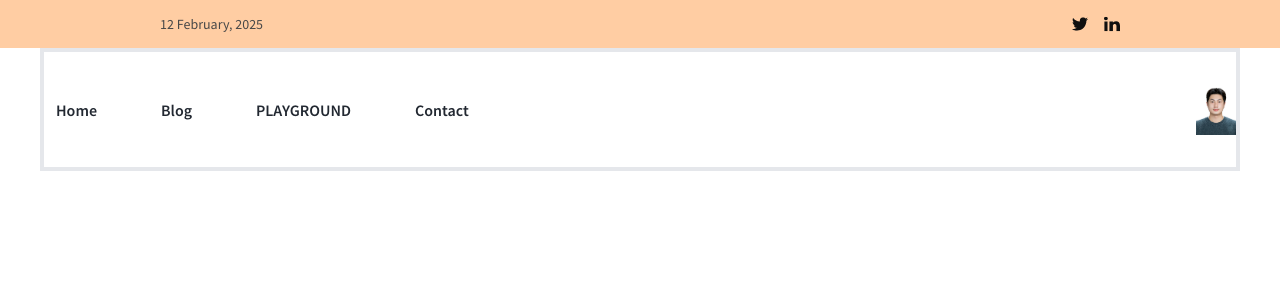
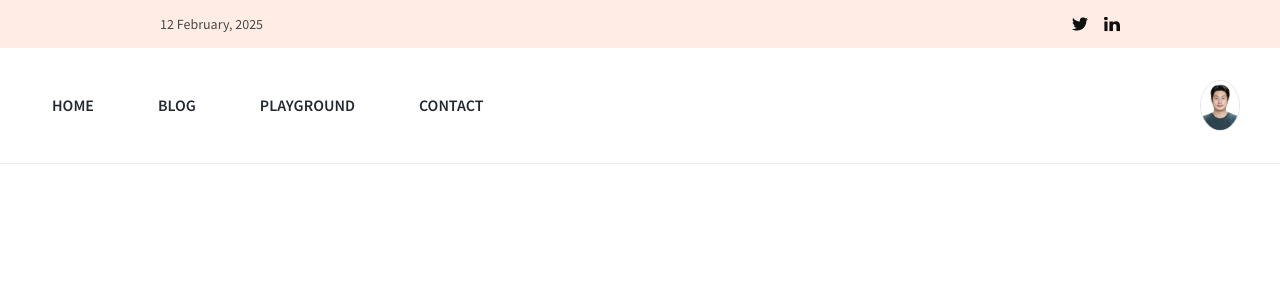
Before and after one commit to developeryyt/my_playground, a Next.js app: page / in a window 1280 px wide. Shown: the top 300 px of the page. Built offline with nearby package versions, Linux system fonts and the light colour scheme.

Commit message:
header 작업중

```diff
--- a/src/components/Profile.tsx
+++ b/src/components/Profile.tsx
@@ -4,12 +4,13 @@ import Image from "next/image";
 const Profile = () => {
 
     return (
-        <div>
+        <div className='rounded-2xl'>
             <Image
                 src={'/image/my_profile.jpg'}
                 alt='my handsome eprofile'
                 width={40}
                 height={40}
+                className='rounded-[50%] border-[1px]'
             />
         </div>
     );
--- a/src/config/routeTable.ts
+++ b/src/config/routeTable.ts
@@ -3,18 +3,18 @@ import {ROUTES} from "@/types";
 export const ROUTES_TABLE: ROUTES[] = [
     {
         id: 0,
-        title: 'Home',
+        title: 'home',
     },
     {
         id: 1,
-        title: 'Blog',
+        title: 'blog',
     },
     {
         id: 2,
-        title: 'PLAYGROUND'
+        title: 'playground'
     },
     {
         id: 3,
-        title: 'Contact'
+        title: 'contact'
     }
 ]
--- a/src/layout/header/Header.tsx
+++ b/src/layout/header/Header.tsx
@@ -8,15 +8,15 @@ const Header = () => {
     return (
         <header className='header'>
             <div className='inner'>
-                <div className='header__top bg-brandcolor pl-40 pr-40'>
-                    <div className='flex justify-between items-center  min-h-12'>
+                <div className='header__top bg-brandcolor2 pl-40 pr-40'>
+                    <div className='flex justify-between items-center min-h-12'>
                         <TodayDates/>
                         <SocialGroup/>
                     </div>
                 </div>
                 <div className='header__bottom'>
-                    <div className='pl-10 pr-10'>
-                        <div className='flex justify-between items-center pt-8 border-4 pb-8'>
+                    <div className='pl-10 pr-10 border-b-[1px] border-[rgba(0,0,0,0.08)]'>
+                        <div className='flex justify-between items-center pt-8 pb-8'>
                             <Nav />
                             <Profile />
                         </div>
--- a/src/layout/header/nav/Nav.tsx
+++ b/src/layout/header/nav/Nav.tsx
@@ -10,7 +10,10 @@ const Nav = () => {
                 ROUTES_TABLE.map((route) => {
                     return (
                         <li key={route.id} className=''>
-                            <Link className='p-3 font-semibold text-fontColor rounded-md' href={`/${route.title}`}>{route.title}</Link>
+                            <Link
+                                className='p-3 font-semibold text-fontColor rounded-md hover:bg-brandcolor2'
+                                href={`/${route.title}`}
+                            >{route.title.toUpperCase()}</Link>
                         </li>
                     )
                 })
--- a/tailwind.config.ts
+++ b/tailwind.config.ts
@@ -13,6 +13,8 @@ export default {
         background: "var(--background)",
         foreground: "var(--foreground)",
         brandcolor: "var(--brandcolor)",
+        brandcolor2: "var(--brandcolor2)",
+        brandcolor3: "var(--brandcolor3)",
         grey700: "var(--grey700)",
         grey400: "var(--grey400)",
         grey100: "var(--grey100)",
```
